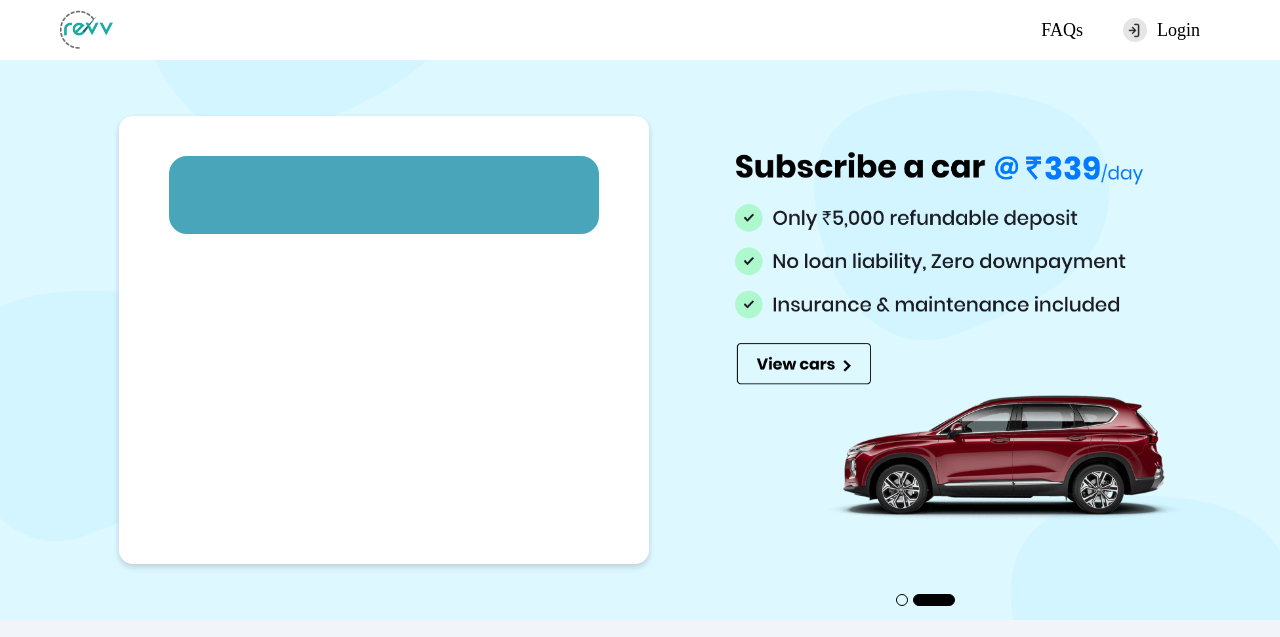
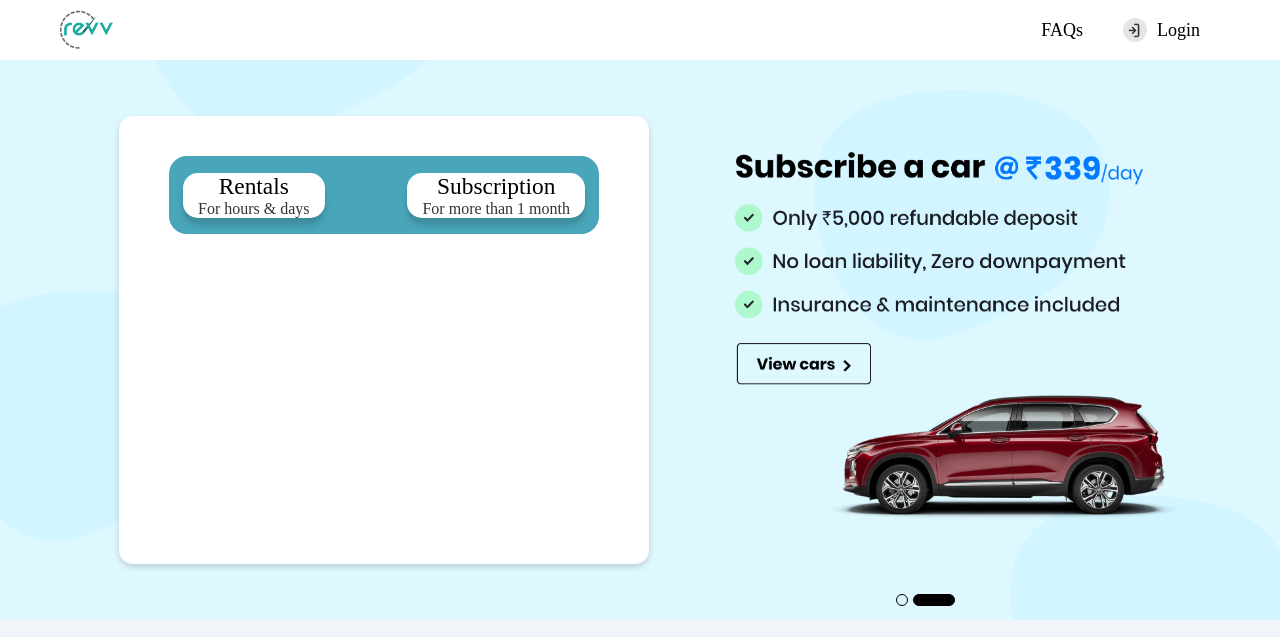
Before and after one commit to VishwajeePatil/Revv_car_rental, a plain HTML site: page index.html in a window 1280 px wide. Shown: the top 637 px of the page. Drawn offline with nearby package versions, Linux system fonts and the light colour scheme.

Commit message:
Hero Slider Box  Added

```diff
--- a/index.css
+++ b/index.css
@@ -210,8 +210,26 @@ i{
     border: 4px solid #49a6ba;
     background-color: #49a6ba;
     height: 78px;
+    padding: 10px;
+    /* gap: 10px; */
+    justify-content: space-between;
 }
+#rental_box .header > div{
+    width: fit-content;
+    background-color: #ffffff;
+    text-align: center;
+    border-radius: 15px;
+    padding: 0 15px;
+    box-shadow: 0 7px 6px 0 rgba(0,0,0,.16);
 
+}
+#rental_box .header > div > h3{
+    font-weight: 500;
+}
+#rental_box .header > div > p{
+    font-size: 16px;
+    opacity: 0.8;
+}
 /* Main Slide */
 
 /* Featured Section */
--- a/index.html
+++ b/index.html
@@ -57,8 +57,15 @@
         <img class="child_img2 child_img" src="./Assets/asset 8.png" alt="">
     </div>
     <div id="rental_box">
-        <div class="header">
-
+        <div class="header flex">
+            <div class="rental">
+                <h3>Rentals</h3>
+                <p>For hours & days</p>
+            </div>
+            <div class="subscriptions">
+                <h3>Subscription</h3>
+                <p>For more than 1 month</p>
+            </div>
         </div>
 
     </div>
```
